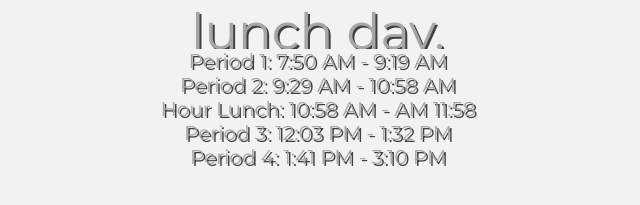
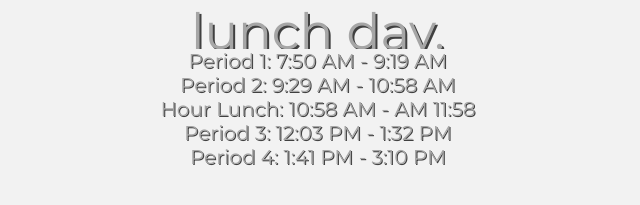
Before and after one commit to cstill/isitlatestart, a plain HTML site: page index.html in a window 1280 px wide. Shown: the part 491-696 px from the top of the page, without its empty margins (322-962 px from the left). Drawn offline with Linux system fonts and the light colour scheme.

Commit message:
Update stylesheet.css

```diff
--- a/stylesheet.css
+++ b/stylesheet.css
@@ -15,7 +15,7 @@ html {
   font-family: 'Montserrat', sans-serif;
   font-size: 20px;
   background-color: #f2f2f2;
-  text-shadow: 2px 2px #404040;
+  text-shadow: 1px 1px #404040;
   position: absolute;
     top: 75%;
     left: 50%;
```
